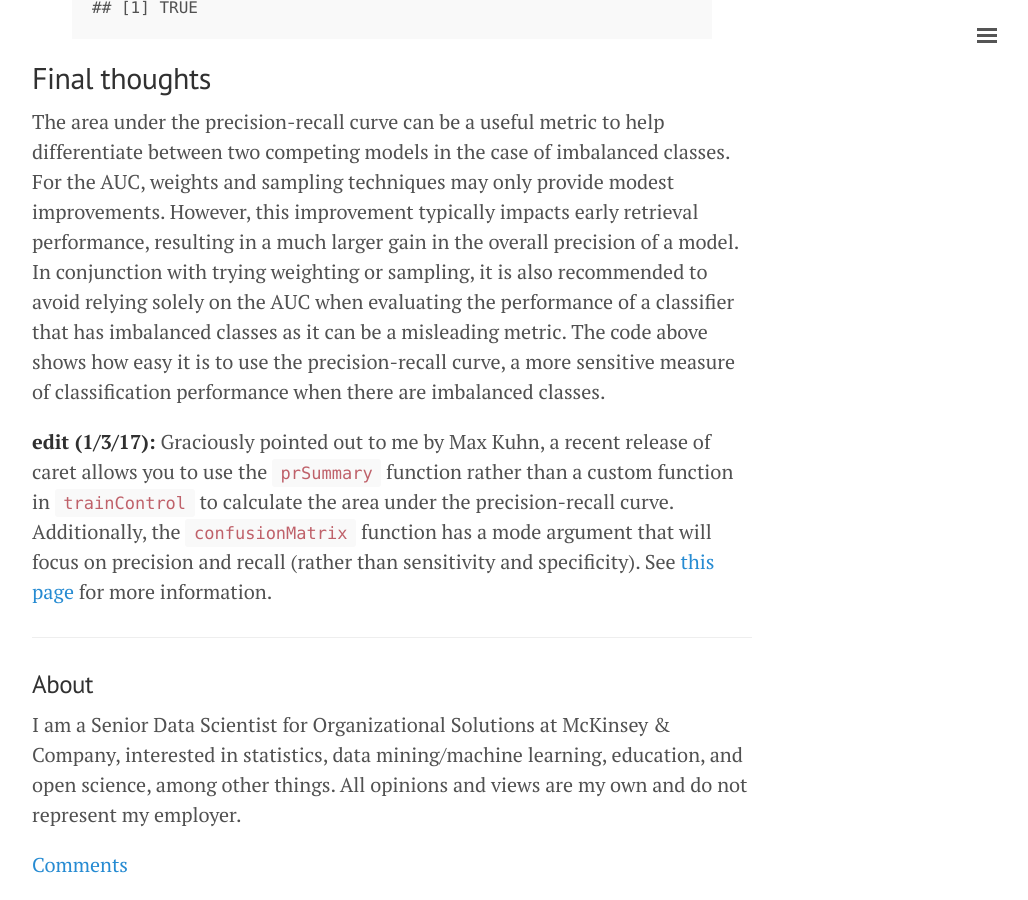
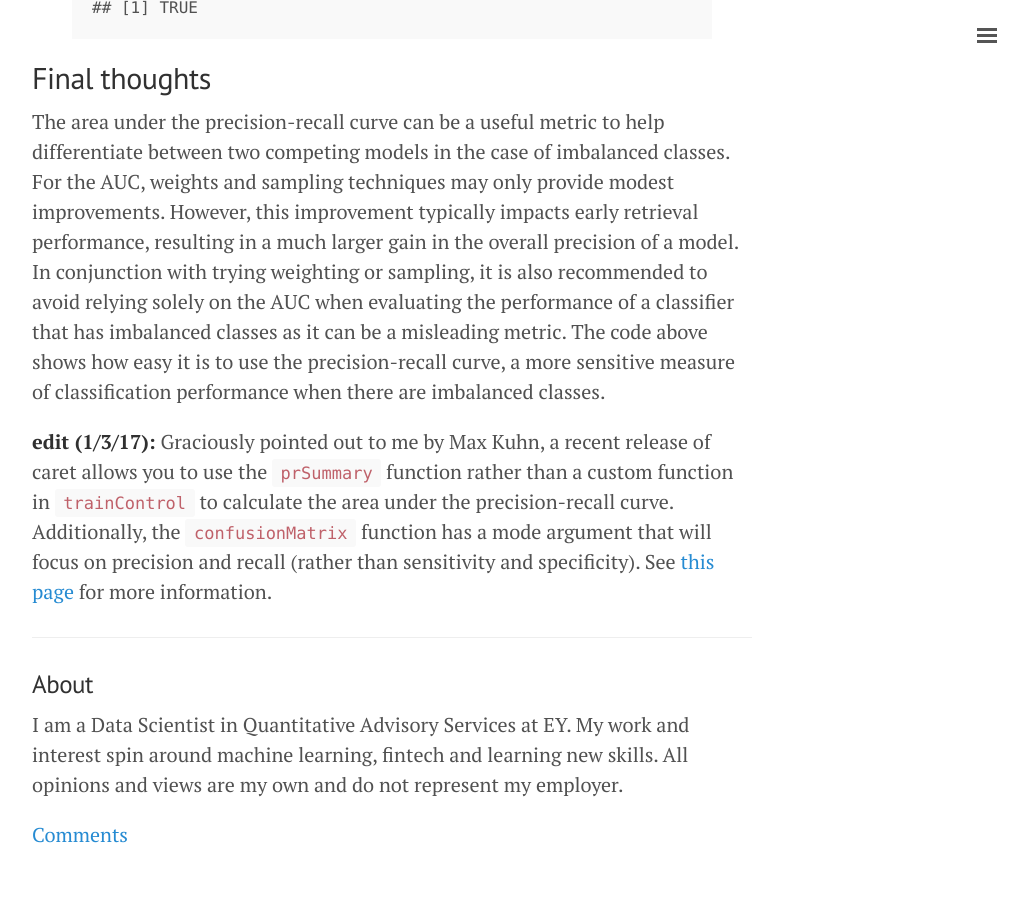
Before and after one commit to herman-hellenes/herman-hellenes.github.io, a Jekyll site: the page built from index.html, in a window 1280 px wide and 900 px high, scrolled down 8650 px. Shown: the whole window, without its empty margins (248-1276 px from the left). Built offline with Jekyll 4.4.1, drawn with Linux system fonts in a browser that asks for light colours; nearby versions of some CDN libraries; after the commit the page ends 9520 px from its top, so only the background shows below that.

Commit message:
Update index.html

```diff
--- a/index.html
+++ b/index.html
@@ -28,8 +28,7 @@ title: Home
     <section class="copy">
 
       <p>
-        I am a Senior Data Scientist for Organizational Solutions at McKinsey & Company, interested in
-        statistics, data mining/machine learning, education, and open science, among other things.
+        I am a Data Scientist in Quantitative Advisory Services at EY. My work and interest spin around machine learning, fintech and learning new skills.
         All opinions and views are my own and do not represent my employer.
       </p>
 
```
